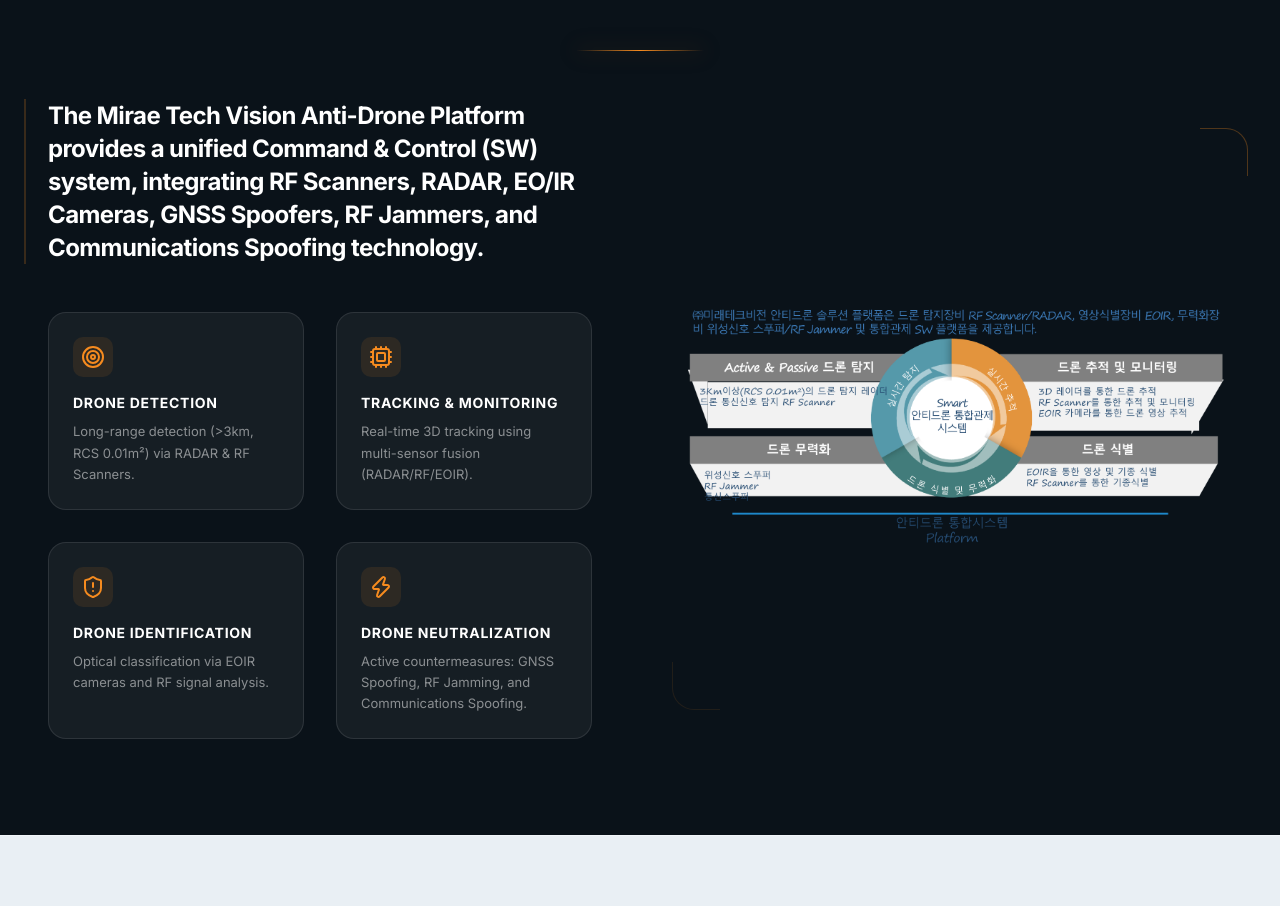
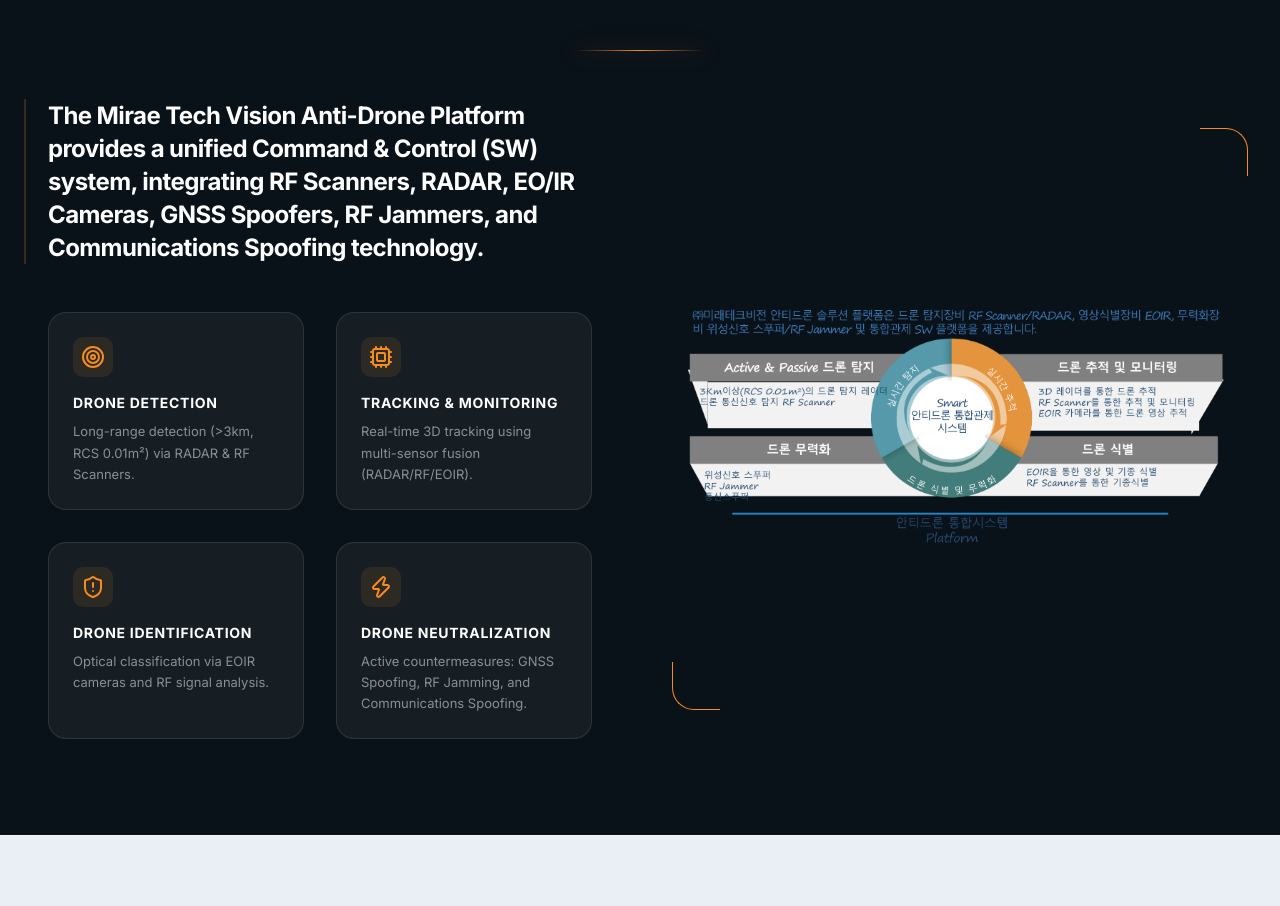
Before and after one commit to faisalimroz/miratech-vision, a Next.js app: page /en in a window 1280 px wide. Shown: the part 2550-3456 px from the top of the page. Built offline with nearby package versions, Linux system fonts and the light colour scheme.

Commit message:
added color

```diff
--- a/app/component/overview.tsx
+++ b/app/component/overview.tsx
@@ -80,8 +80,8 @@
                                 className="object-contain"
                                 priority
                             />
-                            <div className="absolute -top-4 -right-4 w-12 h-12 border-t border-r border-[#f68b1f]/30 rounded-tr-3xl" />
-                            <div className="absolute -bottom-4 -left-4 w-12 h-12 border-b border-l border-[#f68b1f]/10 rounded-bl-3xl" />
+                            <div className="absolute -top-4 -right-4 w-12 h-12 border-t border-r border-[#f68b1f] rounded-tr-3xl" />
+                            <div className="absolute -bottom-4 -left-4 w-12 h-12 border-b border-l border-[#f68b1f] rounded-bl-3xl" />
                         </div>
                     </div>
                 </div>
```
